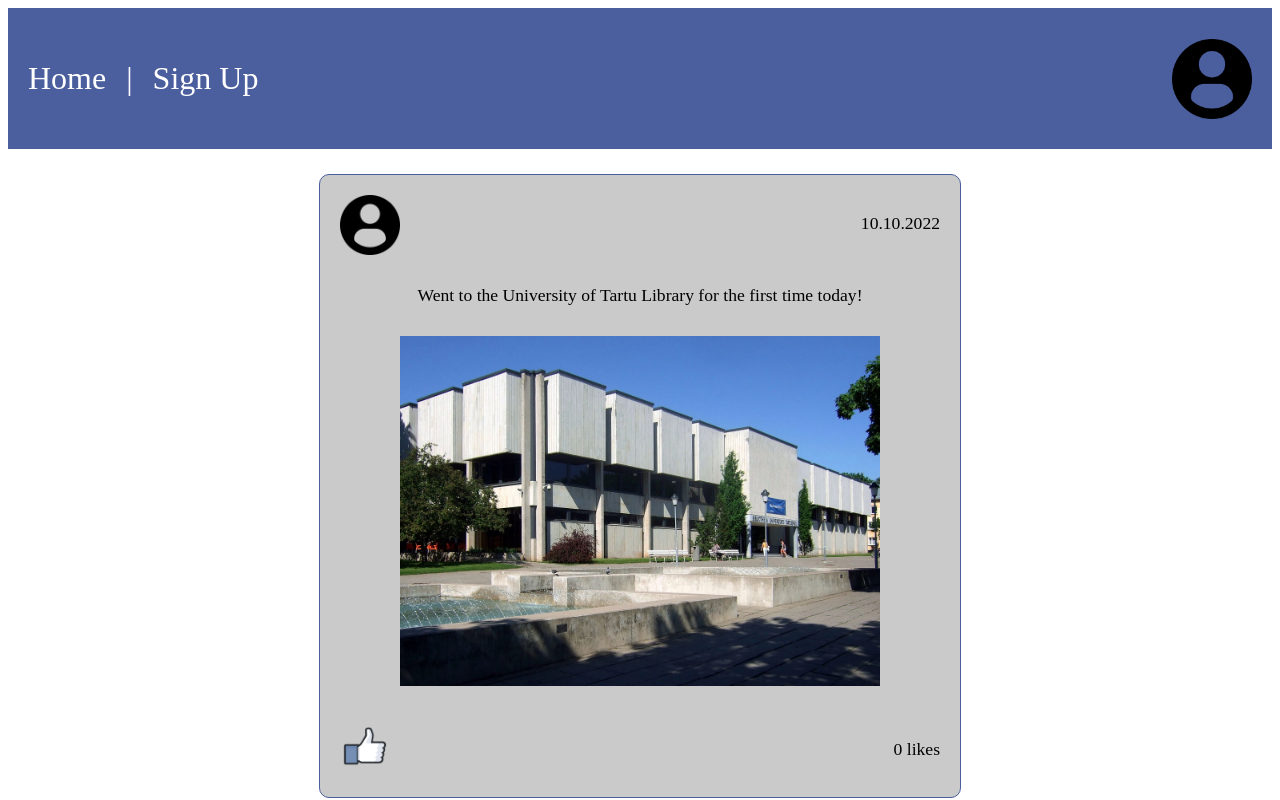
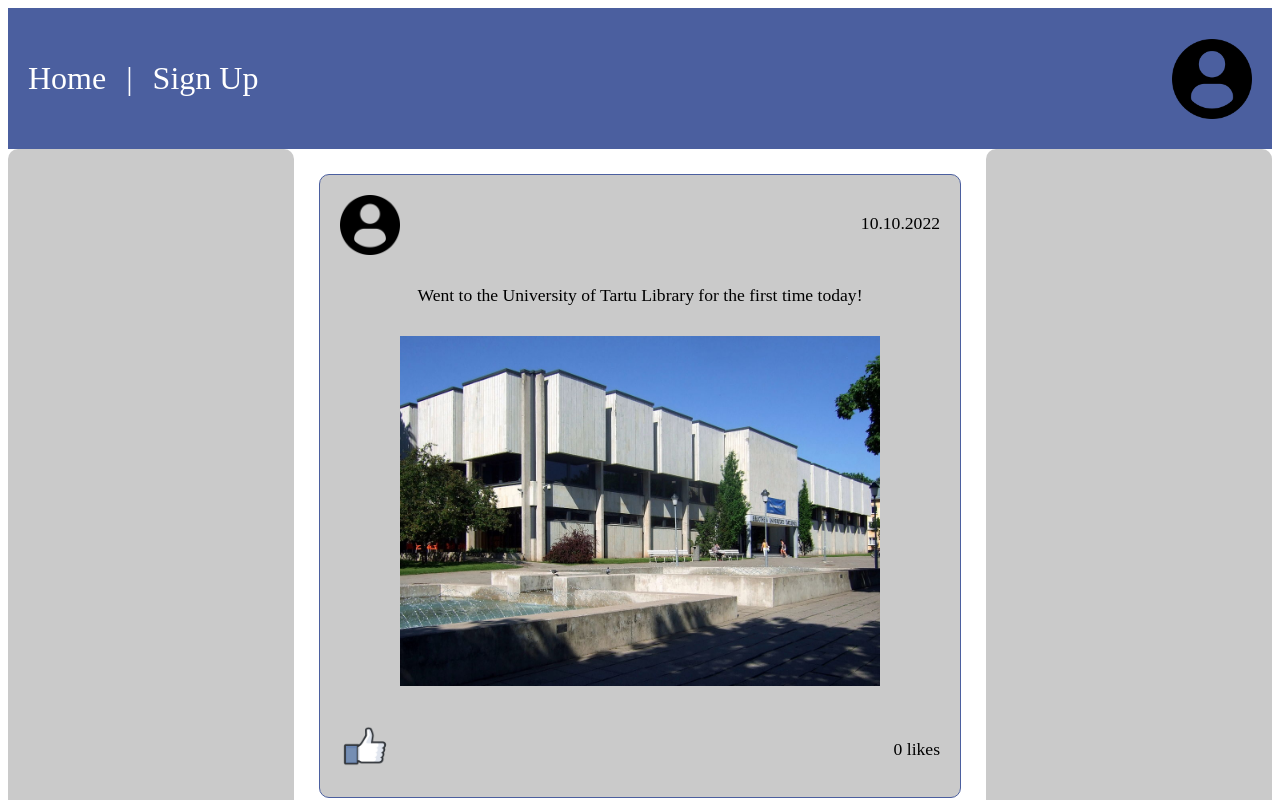
Before and after one commit to ketlyiouriev/WAD-2022, a Vue app in the folder hw3-vue/: page /#/ in a window 1280 px wide. Shown: the top 800 px of the page. Built offline with nearby package versions, Linux system fonts and the light colour scheme.

Commit message:
Fix sidebar display

```diff
--- a/hw3-vue/src/views/HomeView.vue
+++ b/hw3-vue/src/views/HomeView.vue
@@ -1,7 +1,9 @@
 <template>
-  <Sidebar/>
-  <Posts/>
-  <Sidebar/>
+  <div class="content-container">
+    <Sidebar/>
+    <Posts/>
+    <Sidebar/>
+  </div>
   <div>
     <button v-on:click="ResetLikesAct">Reset likes</button>
   </div>
@@ -37,4 +39,7 @@ button {
   font-size: 15px;
   cursor: pointer;
 }
+.content-container {
+  display: flex;
+}
 </style>
```
